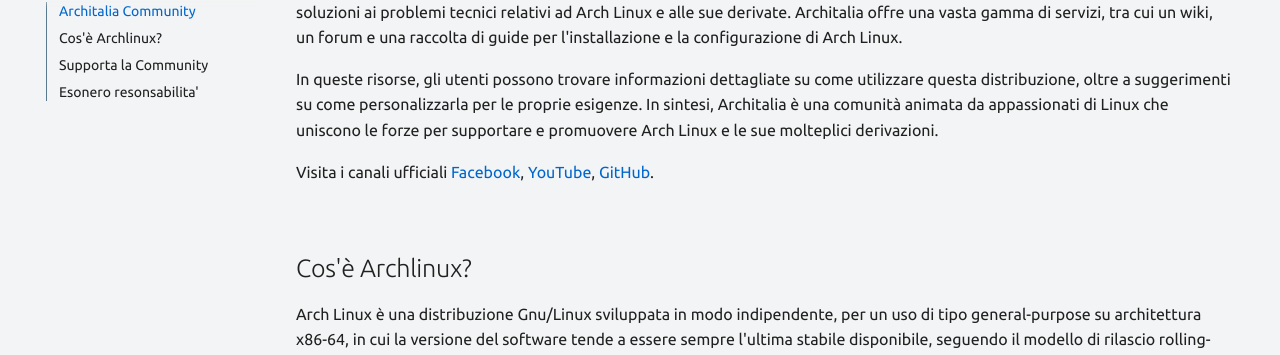
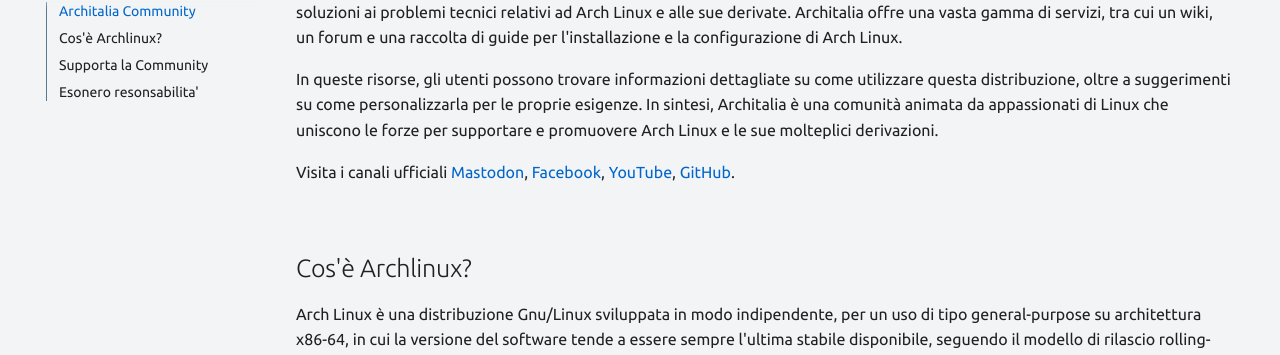
Before and after one commit to ArchItalia/site, an MkDocs documentation site: the page built from docs/index.md, in a window 1280 px wide and 900 px high, scrolled down 604 px. Shown: the part 97-452 px from the top of the window. Built offline with MkDocs 1.6.1 and Material for MkDocs 9.7.7, drawn with Linux system fonts in a browser that asks for light colours; comment, search, counter and statistics services are not loaded; the version menu is left out.

Commit message:
Update index.md

```diff
--- a/docs/index.md
+++ b/docs/index.md
@@ -13,7 +13,7 @@
 
 In queste risorse, gli utenti possono trovare informazioni dettagliate su come utilizzare questa distribuzione, oltre a suggerimenti su come personalizzarla per le proprie esigenze. In sintesi, Architalia è una comunità animata da appassionati di Linux che uniscono le forze per supportare e promuovere Arch Linux e le sue molteplici derivazioni.
 
-Visita i canali ufficiali [Facebook](https://www.facebook.com/groups/architalia), [YouTube](https://www.youtube.com/@ArchItalia), [GitHub](https://github.com/ArchItalia).
+Visita i canali ufficiali [Mastodon](<a rel="me" href="https://mastodon.social/@architalia">Mastodon</a>), [Facebook](https://www.facebook.com/groups/architalia), [YouTube](https://www.youtube.com/@ArchItalia), [GitHub](https://github.com/ArchItalia).
 <br><br>
 
 ## Cos'è Archlinux?
```
